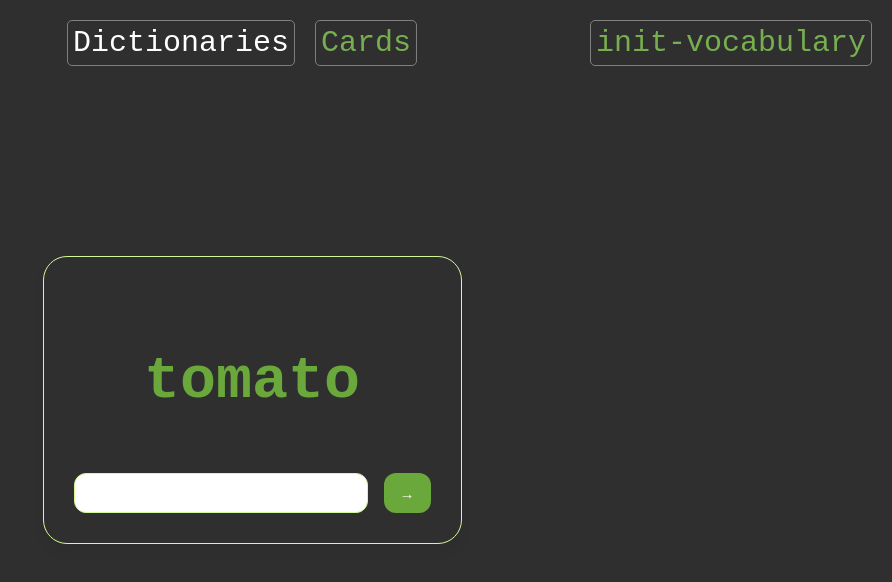
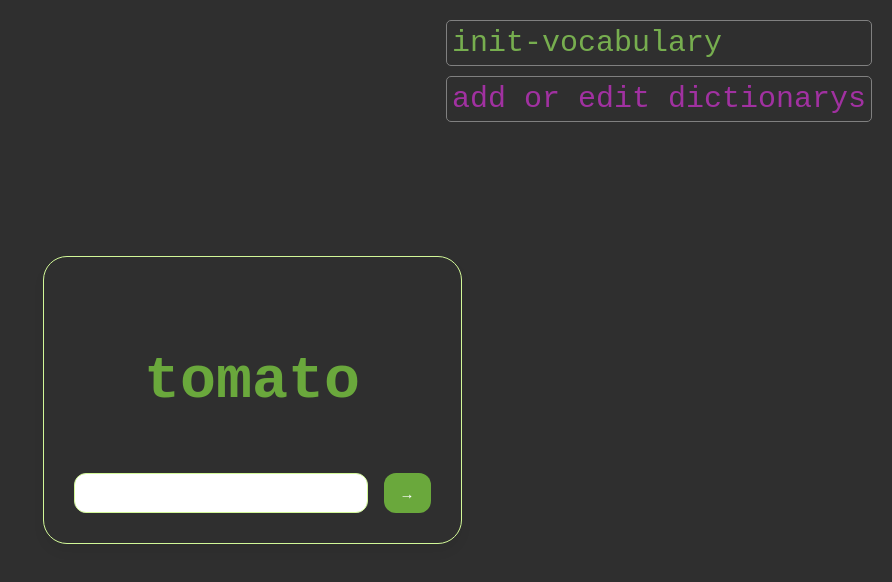
Before and after one commit to KiwiUserSFTW/language-cards, a React (Vite) app: page /cards in a window 1280 px wide. Shown: the top 582 px of the page, without its empty margins (388-1280 px from the left). Built offline with nearby package versions, Linux system fonts and the light colour scheme.

Commit message:
modal button was added to dictionaries navBar

```diff
--- a/src/components/cards/cards.tsx
+++ b/src/components/cards/cards.tsx
@@ -18,7 +18,6 @@ import Card from "./card/card";
 
 // types
 import { cardsDataType } from "../../data/vocabulary";
-import NavBar from "../general/navbar/navbar";
 import DictionariesNavList from "../dictionaries/dictionariesNavList/dictionariesNavList";
 
 const Cards: FC = () => {
@@ -61,7 +60,6 @@ const Cards: FC = () => {
 
   return (
     <div className="cards">
-      <NavBar />
       <DictionariesNavList
         activeDictionary={dictionary}
         setActiveDictionary={(name) => setDictionary(name)}
--- a/src/components/dictionaries/dictionariesModalList/dictionariesList.tsx
+++ b/src/components/dictionaries/dictionariesModalList/dictionariesList.tsx
@@ -18,7 +18,6 @@ const DictionariesList: FC = () => {
     const vocab = getVocabularys();
     setDictList(Object.keys(vocab));
   }, []);
-
 
   // TODO CONFIRM MODAL WINDOW
   const handleDelete = (key: string) => {
--- a/src/components/dictionaries/dictionariesNavList/dictionariesNavList.tsx
+++ b/src/components/dictionaries/dictionariesNavList/dictionariesNavList.tsx
@@ -1,5 +1,5 @@
 // react
-import { FC, useEffect } from "react";
+import { FC, useEffect, useState } from "react";
 import { useNavigate, useSearchParams } from "react-router-dom";
 
 // database
@@ -8,7 +8,10 @@ import { getVocabularys } from "../../../data/vocabulary";
 // styles
 import "./dictionariesNavList.scss";
 import TabSwitcher from "../../general/tabSwitcher/tabSwitcher";
+import Modal from "../../general/modal/modal";
 
+// components
+import DictionariesList from "../dictionariesModalList/dictionariesList";
 
 type DictionariesNavListType = {
   activeDictionary: string;
@@ -19,6 +22,8 @@ const DictionariesNavList: FC<DictionariesNavListType> = ({
   activeDictionary,
   setActiveDictionary,
 }) => {
+  const [modalIsOpen, setModalIsOpen] = useState(false);
+
   const navigate = useNavigate();
 
   const dictionariesTabs = Object.keys(getVocabularys()).map((vocabulary) => {
@@ -30,6 +35,15 @@ const DictionariesNavList: FC<DictionariesNavListType> = ({
       },
     };
   });
+
+  const extraDictionaryTabButton = {
+    name: "add or edit dictionarys",
+    onClick: () => setModalIsOpen(!modalIsOpen),
+    button: true,
+  };
+
+  // add button
+  dictionariesTabs.push(extraDictionaryTabButton);
 
   const [searchParams] = useSearchParams();
   const id = searchParams.get("id");
@@ -45,11 +59,16 @@ const DictionariesNavList: FC<DictionariesNavListType> = ({
   }, []);
 
   return (
-    <TabSwitcher
-      tabs={dictionariesTabs}
-      activeTab={activeDictionary}
-      setActiveTab={(name) => setActiveDictionary(name)}
-    />
+    <div>
+      <Modal open={modalIsOpen} setOpen={setModalIsOpen}>
+        {<DictionariesList />}
+      </Modal>
+      <TabSwitcher
+        tabs={dictionariesTabs}
+        activeTab={activeDictionary}
+        setActiveTab={(name) => setActiveDictionary(name)}
+      />
+    </div>
   );
 };
 
--- a/src/components/general/tabSwitcher/tabSwitcher.scss
+++ b/src/components/general/tabSwitcher/tabSwitcher.scss
@@ -6,10 +6,14 @@
     border-radius: 5px;
     cursor: pointer;
     font-size: 30px;
+
+    &-button {
+      color: rgb(161, 49, 161);
+    }
   }
 
   position: absolute;
-    top:10px;
+  top: 10px;
   right: 10px;
   color: white;
 
--- a/src/components/general/tabSwitcher/tabSwitcher.tsx
+++ b/src/components/general/tabSwitcher/tabSwitcher.tsx
@@ -12,6 +12,7 @@ export type TabSwitcherType = {
 
 type tabType = {
   name: string;
+  button?: boolean;
   onClick: () => void;
 };
 
@@ -28,9 +29,12 @@ const TabSwitcher: FC<TabSwitcherType> = ({
           onClick={() => {
             if (activeTab === tab.name) return;
             tab.onClick();
+            if (tab.button) return;
             setActiveTab(tab.name);
           }}
-          className={`tab ${activeTab === tab.name ? "active" : ""}`}
+          className={`tab ${activeTab === tab.name ? "active" : ""} ${
+            tab.button ? "tab-button" : ""
+          }`}
         >
           {tab.name}
         </div>
```
Lines whose indentation alone changed are shown as unchanged.
